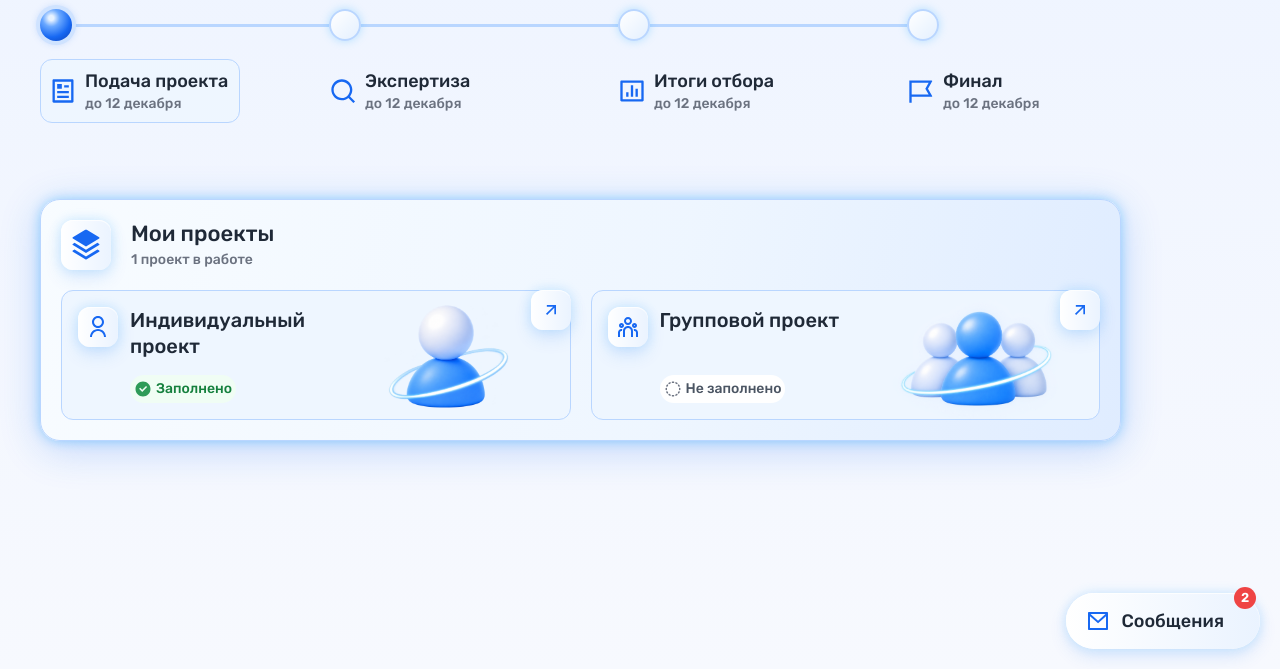
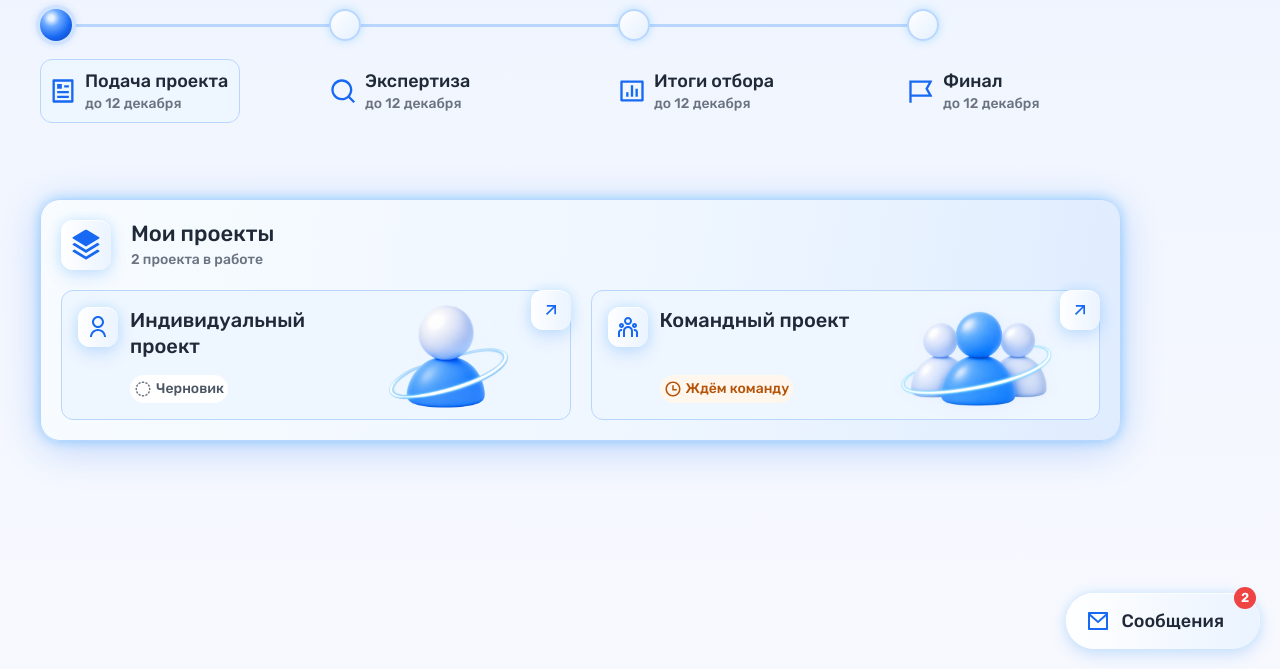
Before and after one commit to lubimovam048-bit/transport-city-form, a plain HTML site: page cabinet.html in a window 1280 px wide. Shown: the part 131-800 px from the top of the page. Drawn offline with Linux system fonts and the light colour scheme.

Commit message:
Use the same project scenario in both cabinet variants
Co-Authored-By: Claude Opus 5.5 <noreply@anthropic.com>

```diff
--- a/cabinet.html
+++ b/cabinet.html
@@ -53,7 +53,7 @@
       <span class="summary__mark"><svg class="icon" aria-hidden="true"><use href="#i-stack"/></svg></span>
       <div>
         <h2 class="summary__title" id="summaryTitle">Мои проекты</h2>
-        <p class="summary__sub">1 проект в работе</p>
+        <p class="summary__sub">2 проекта в работе</p>
       </div>
     </div>
     <div class="summary__grid">
@@ -61,7 +61,7 @@
         <span class="tile__icon"><svg class="icon" aria-hidden="true"><use href="#i-user"/></svg></span>
         <div class="tile__copy">
           <h3 class="tile__title"><a href="#individual">Индивидуальный проект</a></h3>
-          <span class="status status--done"><svg class="icon" aria-hidden="true"><use href="#i-done"/></svg>Заполнено</span>
+          <span class="status status--empty"><svg class="icon" aria-hidden="true"><use href="#i-empty"/></svg>Черновик</span>
         </div>
         <img class="tile__art" src="assets/cabinet/project-solo.png" width="128" height="105" alt="">
         <span class="tile__go"><svg class="icon" aria-hidden="true"><use href="#i-arrow-up"/></svg></span>
@@ -69,8 +69,8 @@
       <article class="tile">
         <span class="tile__icon"><svg class="icon" aria-hidden="true"><use href="#i-team"/></svg></span>
         <div class="tile__copy">
-          <h3 class="tile__title"><a href="#team">Групповой проект</a></h3>
-          <span class="status status--empty"><svg class="icon" aria-hidden="true"><use href="#i-empty"/></svg>Не заполнено</span>
+          <h3 class="tile__title"><a href="#team">Командный проект</a></h3>
+          <span class="status status--wait"><svg class="icon" aria-hidden="true"><use href="#i-time"/></svg>Ждём команду</span>
         </div>
         <img class="tile__art tile__art--team" src="assets/cabinet/project-team.png" width="195" height="130" alt="">
         <span class="tile__go"><svg class="icon" aria-hidden="true"><use href="#i-arrow-up"/></svg></span>
```
